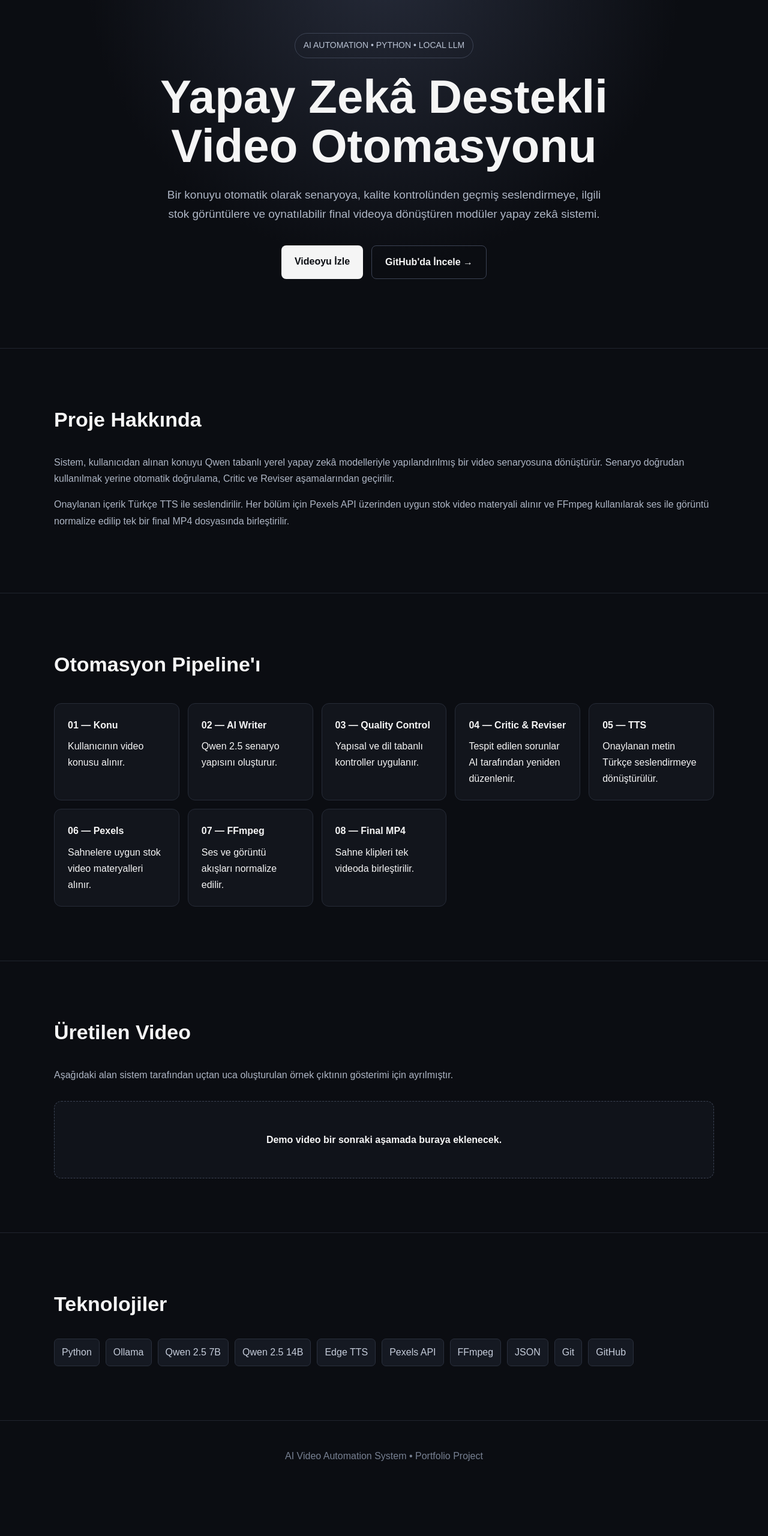
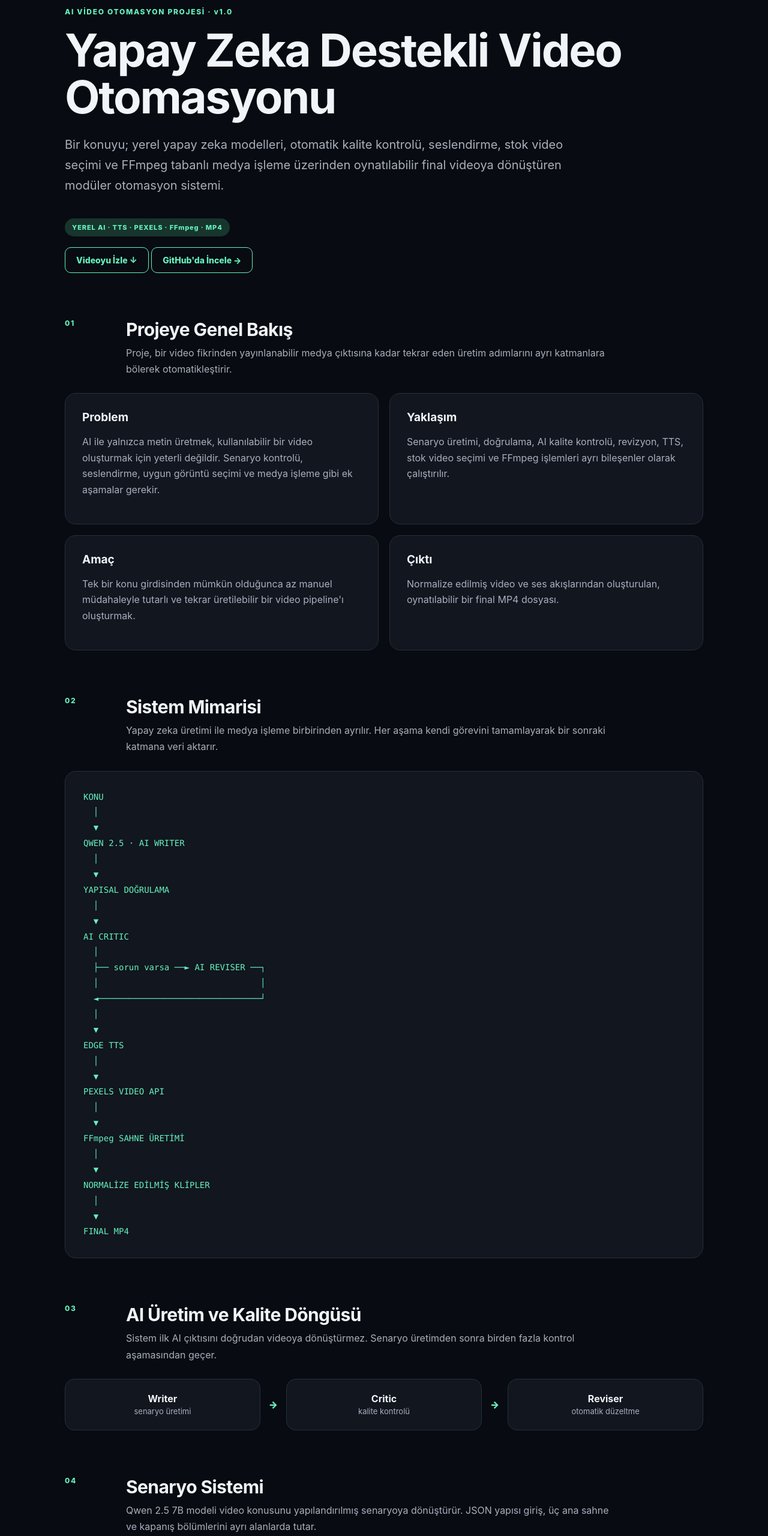
Before and after one commit to tolgakale-cyber/ai-video-avatar-automation, a plain HTML site: page index.html in a window 1280 px wide. Shown: the part 60-2620 px from the top of the page at 60% size. Before the commit the page ends 2545 px from the top, so only its background shows below. Drawn offline with Linux system fonts and the light colour scheme.

Commit message:
GitHub Pages tasarimi guncellendi

```diff
--- a/index.html
+++ b/index.html
@@ -1,316 +1,667 @@
-<!DOCTYPE html>
+<!doctype html>
 <html lang="tr">
 <head>
-    <meta charset="UTF-8">
-    <meta name="viewport" content="width=device-width, initial-scale=1.0">
-
-    <title>AI Video Automation System</title>
+<meta charset="utf-8">
+<meta name="viewport" content="width=device-width,initial-scale=1">
+<meta name="description" content="Yapay zeka destekli senaryo, kalite kontrolü, seslendirme, stok video seçimi ve final MP4 üretimini otomatikleştiren modüler video sistemi.">
+<title>Yapay Zeka Destekli Video Otomasyonu</title>
 
 <style>
-        * {
-            box-sizing: border-box;
+:root{
+  --bg:#080b11;
+  --card:#11161f;
+  --card2:#0d121a;
+  --line:#27303c;
+  --text:#f1f4f8;
+  --muted:#a8b0bd;
+  --accent:#66f1be
 }
 
-        body {
-            margin: 0;
-            font-family: Arial, sans-serif;
-            background: #0b0d12;
-            color: #f5f5f5;
-            line-height: 1.7;
+*{box-sizing:border-box}
+html{scroll-behavior:smooth}
+
+body{
+  margin:0;
+  background:var(--bg);
+  color:var(--text);
+  font-family:Inter,system-ui,-apple-system,"Segoe UI",Arial,sans-serif
 }
 
-        .container {
-            width: min(1100px, 90%);
-            margin: 0 auto;
+main{
+  max-width:1120px;
+  margin:auto;
+  padding:72px 28px 100px
 }
 
-        header {
-            min-height: 80vh;
-            display: flex;
-            align-items: center;
-            text-align: center;
-            background:
-                radial-gradient(circle at top, #252a38 0%, #0b0d12 55%);
+.eyebrow,.num{
+  color:var(--accent);
+  font-size:12px;
+  font-weight:800;
+  letter-spacing:.14em
 }
 
-        .hero {
-            width: 100%;
-            padding: 80px 0;
+h1{
+  font-size:clamp(42px,7vw,76px);
+  line-height:1.02;
+  max-width:1000px;
+  margin:18px 0 24px;
+  letter-spacing:-.03em
 }
 
-        .badge {
-            display: inline-block;
-            padding: 8px 14px;
-            border: 1px solid #3c4354;
-            border-radius: 999px;
-            color: #b9c2d3;
-            font-size: 14px;
-            margin-bottom: 24px;
+.lead{
+  color:var(--muted);
+  font-size:20px;
+  line-height:1.7;
+  max-width:860px
 }
 
-        h1 {
-            font-size: clamp(42px, 7vw, 78px);
-            line-height: 1.05;
-            margin: 0 auto 24px;
-            max-width: 900px;
+.tag{
+  display:inline-block;
+  margin-top:18px;
+  padding:8px 12px;
+  border-radius:999px;
+  background:#17352d;
+  color:var(--accent);
+  font-size:11px;
+  font-weight:800;
+  letter-spacing:.08em
 }
 
-        .hero p {
-            max-width: 760px;
-            margin: 0 auto 36px;
-            color: #aeb6c5;
-            font-size: 19px;
+section{padding-top:76px}
+
+.section-head{
+  display:grid;
+  grid-template-columns:90px 1fr;
+  gap:12px;
+  align-items:start;
+  margin-bottom:26px
 }
 
-        .buttons {
-            display: flex;
-            justify-content: center;
-            gap: 14px;
-            flex-wrap: wrap;
+.section-head h2{
+  font-size:30px;
+  margin:0;
+  letter-spacing:-.02em
 }
 
-        .button {
-            display: inline-block;
-            padding: 13px 22px;
-            border-radius: 8px;
-            text-decoration: none;
-            font-weight: bold;
-            transition: 0.2s;
+.section-head p{
+  grid-column:2;
+  color:var(--muted);
+  line-height:1.7;
+  max-width:820px;
+  margin:8px 0 0
 }
 
-        .primary {
-            background: #f5f5f5;
-            color: #0b0d12;
+.grid{
+  display:grid;
+  grid-template-columns:repeat(2,1fr);
+  gap:18px
 }
 
-        .secondary {
-            border: 1px solid #3c4354;
-            color: #f5f5f5;
+.grid.three{
+  grid-template-columns:repeat(3,1fr)
 }
 
-        .button:hover {
-            transform: translateY(-2px);
+.card,.panel{
+  background:var(--card);
+  border:1px solid var(--line);
+  border-radius:18px;
+  padding:28px
 }
 
-        section {
-            padding: 90px 0;
-            border-top: 1px solid #20242e;
+.card h3{
+  font-size:19px;
+  margin:0 0 12px
 }
 
-        h2 {
-            font-size: 34px;
-            margin-top: 0;
+.card p,.card li,.panel p{
+  color:var(--muted);
+  line-height:1.65
 }
 
-        .muted {
-            color: #aeb6c5;
+.card ul{
+  padding-left:20px;
+  margin-bottom:0
 }
 
-        .pipeline {
-            display: grid;
-            grid-template-columns: repeat(auto-fit, minmax(190px, 1fr));
-            gap: 14px;
-            margin-top: 35px;
+.flow{
+  background:var(--card);
+  border:1px solid var(--line);
+  border-radius:18px;
+  padding:30px;
+  overflow:auto
 }
 
-        .card {
-            background: #12151c;
-            border: 1px solid #262b37;
-            border-radius: 12px;
-            padding: 22px;
+.flow pre{
+  margin:0;
+  color:var(--accent);
+  font-size:14px;
+  line-height:1.85;
+  font-family:"SFMono-Regular",Consolas,monospace
 }
 
-        .card strong {
-            display: block;
-            margin-bottom: 8px;
+.small{
+  font-size:13px;
+  color:var(--muted)
 }
 
-        .tech {
-            display: flex;
-            flex-wrap: wrap;
-            gap: 10px;
-            margin-top: 25px;
+.accent{
+  color:var(--accent)
 }
 
-        .tech span {
-            padding: 8px 12px;
-            background: #151922;
-            border: 1px solid #2a303d;
-            border-radius: 7px;
-            color: #c5ccda;
+.arch{
+  display:grid;
+  grid-template-columns:1fr auto 1fr auto 1fr;
+  gap:14px;
+  align-items:center
 }
 
-        .video-box {
-            margin-top: 30px;
-            padding: 50px 25px;
-            text-align: center;
-            border: 1px dashed #3c4354;
-            border-radius: 12px;
-            background: #10131a;
+.node{
+  padding:22px 18px;
+  text-align:center;
+  background:var(--card);
+  border:1px solid var(--line);
+  border-radius:16px
 }
 
-        footer {
-            padding: 45px 0;
-            text-align: center;
-            color: #778092;
-            border-top: 1px solid #20242e;
+.arrow{
+  color:var(--accent);
+  font-weight:900
 }
 
-        @media (max-width: 600px) {
-            header {
-                min-height: auto;
+.github-btn{
+  display:inline-block;
+  margin-top:18px;
+  padding:12px 18px;
+  border:1px solid var(--accent);
+  border-radius:10px;
+  color:var(--accent);
+  text-decoration:none;
+  font-weight:800;
+  font-size:14px;
+  transition:.2s
 }
 
-            .hero {
-                padding: 100px 0;
+.github-btn:hover{
+  background:var(--accent);
+  color:var(--bg)
 }
 
-            section {
-                padding: 65px 0;
+.video-box{
+  background:var(--card);
+  border:1px solid var(--line);
+  border-radius:18px;
+  padding:28px
 }
+
+.video-placeholder{
+  min-height:280px;
+  display:flex;
+  align-items:center;
+  justify-content:center;
+  text-align:center;
+  border:1px dashed var(--line);
+  border-radius:14px;
+  color:var(--muted);
+  background:#070a0f
+}
+
+footer{
+  margin-top:90px;
+  padding-top:30px;
+  border-top:1px solid var(--line);
+  color:var(--muted);
+  font-size:13px
+}
+
+@media(max-width:800px){
+  .grid,.grid.three{grid-template-columns:1fr}
+  .section-head{grid-template-columns:1fr}
+  .section-head p{grid-column:1}
+  .arch{grid-template-columns:1fr}
+  .arrow{transform:rotate(90deg);text-align:center}
+  main{padding:52px 20px 80px}
 }
 </style>
 </head>
 
 <body>
+<main>
 
 <header>
-    <div class="container hero">
-        <div class="badge">AI AUTOMATION • PYTHON • LOCAL LLM</div>
+  <div class="eyebrow">AI VİDEO OTOMASYON PROJESİ · v1.0</div>
 
-        <h1>Yapay Zekâ Destekli Video Otomasyonu</h1>
+  <h1>Yapay Zeka Destekli Video Otomasyonu</h1>
 
-        <p>
-            Bir konuyu otomatik olarak senaryoya, kalite kontrolünden geçmiş
-            seslendirmeye, ilgili stok görüntülere ve oynatılabilir final
-            videoya dönüştüren modüler yapay zekâ sistemi.
+  <p class="lead">
+    Bir konuyu; yerel yapay zeka modelleri, otomatik kalite kontrolü,
+    seslendirme, stok video seçimi ve FFmpeg tabanlı medya işleme
+    üzerinden oynatılabilir final videoya dönüştüren modüler otomasyon sistemi.
   </p>
 
-        <div class="buttons">
-            <a class="button primary" href="#demo">
-                Videoyu İzle
+  <span class="tag">YEREL AI · TTS · PEXELS · FFmpeg · MP4</span>
+
+  <br>
+
+  <a class="github-btn" href="#demo">
+    Videoyu İzle ↓
   </a>
 
-            <a class="button secondary"
+  <a class="github-btn"
      href="https://github.com/tolgakale-cyber/ai-video-avatar-automation"
-               target="_blank">
+     target="_blank"
+     rel="noopener noreferrer">
     GitHub'da İncele →
   </a>
+</header>
+
+
+<section>
+  <div class="section-head">
+    <div class="num">01</div>
+
+    <div>
+      <h2>Projeye Genel Bakış</h2>
+      <p>
+        Proje, bir video fikrinden yayınlanabilir medya çıktısına kadar
+        tekrar eden üretim adımlarını ayrı katmanlara bölerek otomatikleştirir.
+      </p>
     </div>
   </div>
-</header>
 
-<main>
+  <div class="grid">
+    <div class="card">
+      <h3>Problem</h3>
+      <p>
+        AI ile yalnızca metin üretmek, kullanılabilir bir video oluşturmak
+        için yeterli değildir. Senaryo kontrolü, seslendirme, uygun görüntü
+        seçimi ve medya işleme gibi ek aşamalar gerekir.
+      </p>
+    </div>
 
-<section>
-    <div class="container">
-        <h2>Proje Hakkında</h2>
+    <div class="card">
+      <h3>Yaklaşım</h3>
+      <p>
+        Senaryo üretimi, doğrulama, AI kalite kontrolü, revizyon,
+        TTS, stok video seçimi ve FFmpeg işlemleri ayrı bileşenler
+        olarak çalıştırılır.
+      </p>
+    </div>
 
-        <p class="muted">
-            Sistem, kullanıcıdan alınan konuyu Qwen tabanlı yerel yapay zekâ
-            modelleriyle yapılandırılmış bir video senaryosuna dönüştürür.
-            Senaryo doğrudan kullanılmak yerine otomatik doğrulama, Critic
-            ve Reviser aşamalarından geçirilir.
+    <div class="card">
+      <h3>Amaç</h3>
+      <p>
+        Tek bir konu girdisinden mümkün olduğunca az manuel müdahaleyle
+        tutarlı ve tekrar üretilebilir bir video pipeline'ı oluşturmak.
       </p>
+    </div>
 
-        <p class="muted">
-            Onaylanan içerik Türkçe TTS ile seslendirilir. Her bölüm için
-            Pexels API üzerinden uygun stok video materyali alınır ve FFmpeg
-            kullanılarak ses ile görüntü normalize edilip tek bir final MP4
-            dosyasında birleştirilir.
+    <div class="card">
+      <h3>Çıktı</h3>
+      <p>
+        Normalize edilmiş video ve ses akışlarından oluşturulan,
+        oynatılabilir bir final MP4 dosyası.
       </p>
+    </div>
   </div>
 </section>
 
+
 <section>
-    <div class="container">
-        <h2>Otomasyon Pipeline'ı</h2>
+  <div class="section-head">
+    <div class="num">02</div>
 
-        <div class="pipeline">
+    <div>
+      <h2>Sistem Mimarisi</h2>
+      <p>
+        Yapay zeka üretimi ile medya işleme birbirinden ayrılır.
+        Her aşama kendi görevini tamamlayarak bir sonraki katmana veri aktarır.
+      </p>
+    </div>
+  </div>
+
+  <div class="flow">
+<pre>KONU
+  │
+  ▼
+QWEN 2.5 · AI WRITER
+  │
+  ▼
+YAPISAL DOĞRULAMA
+  │
+  ▼
+AI CRITIC
+  │
+  ├── sorun varsa ──► AI REVISER ──┐
+  │                                │
+  ◄────────────────────────────────┘
+  │
+  ▼
+EDGE TTS
+  │
+  ▼
+PEXELS VIDEO API
+  │
+  ▼
+FFmpeg SAHNE ÜRETİMİ
+  │
+  ▼
+NORMALİZE EDİLMİŞ KLİPLER
+  │
+  ▼
+FINAL MP4</pre>
+  </div>
+</section>
+
+
+<section>
+  <div class="section-head">
+    <div class="num">03</div>
+
+    <div>
+      <h2>AI Üretim ve Kalite Döngüsü</h2>
+      <p>
+        Sistem ilk AI çıktısını doğrudan videoya dönüştürmez.
+        Senaryo üretimden sonra birden fazla kontrol aşamasından geçer.
+      </p>
+    </div>
+  </div>
+
+  <div class="arch">
+    <div class="node">
+      <strong>Writer</strong><br>
+      <span class="small">senaryo üretimi</span>
+    </div>
+
+    <div class="arrow">→</div>
+
+    <div class="node">
+      <strong>Critic</strong><br>
+      <span class="small">kalite kontrolü</span>
+    </div>
+
+    <div class="arrow">→</div>
+
+    <div class="node">
+      <strong>Reviser</strong><br>
+      <span class="small">otomatik düzeltme</span>
+    </div>
+  </div>
+</section>
+
+
+<section>
+  <div class="section-head">
+    <div class="num">04</div>
+
+    <div>
+      <h2>Senaryo Sistemi</h2>
+      <p>
+        Qwen 2.5 7B modeli video konusunu yapılandırılmış senaryoya
+        dönüştürür. JSON yapısı giriş, üç ana sahne ve kapanış bölümlerini
+        ayrı alanlarda tutar.
+      </p>
+    </div>
+  </div>
+
+  <div class="grid">
     <div class="card">
-                <strong>01 — Konu</strong>
-                Kullanıcının video konusu alınır.
+      <h3>Yapısal Doğrulama</h3>
+      <p>
+        Python katmanı gerekli alanları, sahne sayısını ve beklenen veri
+        yapısını kontrol eder.
+      </p>
     </div>
 
     <div class="card">
-                <strong>02 — AI Writer</strong>
-                Qwen 2.5 senaryo yapısını oluşturur.
+      <h3>İçerik Kuralları</h3>
+      <p>
+        Placeholder içerikler, uydurma şirket ve kişi adları,
+        kaynaksız istatistikler ve belirli hatalı içerik biçimleri
+        filtrelenir.
+      </p>
     </div>
 
     <div class="card">
-                <strong>03 — Quality Control</strong>
-                Yapısal ve dil tabanlı kontroller uygulanır.
+      <h3>AI Critic</h3>
+      <p>
+        Qwen 2.5 14B; başlık, giriş, sahne anlatımları,
+        görsel açıklamaları ve kapanışı kalite açısından ayrı ayrı inceler.
+      </p>
     </div>
 
     <div class="card">
-                <strong>04 — Critic & Reviser</strong>
-                Tespit edilen sorunlar AI tarafından yeniden düzenlenir.
+      <h3>AI Reviser</h3>
+      <p>
+        Critic sorun tespit ettiğinde geri bildirim Writer/Reviser
+        katmanına aktarılır ve senaryo otomatik olarak yeniden düzenlenir.
+      </p>
+    </div>
+  </div>
+</section>
+
+
+<section>
+  <div class="section-head">
+    <div class="num">05</div>
+
+    <div>
+      <h2>Seslendirme</h2>
+      <p>
+        Kalite kontrolünden geçen senaryo Edge TTS üzerinden Türkçe
+        ses dosyalarına dönüştürülür.
+      </p>
+    </div>
+  </div>
+
+  <div class="grid">
+    <div class="card">
+      <h3>Türkçe TTS</h3>
+      <p>
+        Sistem mevcut sürümde <span class="accent">tr-TR-AhmetNeural</span>
+        sesini kullanarak giriş, sahneler ve kapanış için ayrı ses
+        dosyaları oluşturur.
+      </p>
     </div>
 
     <div class="card">
-                <strong>05 — TTS</strong>
-                Onaylanan metin Türkçe seslendirmeye dönüştürülür.
+      <h3>Sahne Bazlı Üretim</h3>
+      <p>
+        Her ses bölümünün süresi FFprobe ile ölçülür ve ilgili video
+        klibinin hedef süresi buna göre belirlenir.
+      </p>
+    </div>
+  </div>
+</section>
+
+
+<section>
+  <div class="section-head">
+    <div class="num">06</div>
+
+    <div>
+      <h2>Pexels Video Entegrasyonu</h2>
+      <p>
+        Senaryodaki görsel açıklamalar, stok video araması için sorgu
+        olarak kullanılır.
+      </p>
+    </div>
+  </div>
+
+  <div class="grid">
+    <div class="card">
+      <h3>Otomatik Arama</h3>
+      <p>
+        Pexels Video API üzerinden sahneyle ilişkili yatay video
+        materyalleri aranır.
+      </p>
     </div>
 
     <div class="card">
-                <strong>06 — Pexels</strong>
-                Sahnelere uygun stok video materyalleri alınır.
+      <h3>Klip Seçimi</h3>
+      <p>
+        Sistem ses süresini dikkate alır ve kullanılabilir video
+        kaynakları arasından uygun medya dosyasını indirir.
+      </p>
+    </div>
+  </div>
+</section>
+
+
+<section>
+  <div class="section-head">
+    <div class="num">07</div>
+
+    <div>
+      <h2>FFmpeg Video Motoru</h2>
+      <p>
+        Farklı kaynaklardan gelen medya dosyaları final birleştirme
+        öncesinde ortak teknik özelliklere normalize edilir.
+      </p>
+    </div>
+  </div>
+
+  <div class="grid three">
+    <div class="card">
+      <h3>1280 × 720</h3>
+      <p>Video görüntüsü ortak HD çözünürlüğe ölçeklenir ve kırpılır.</p>
     </div>
 
     <div class="card">
-                <strong>07 — FFmpeg</strong>
-                Ses ve görüntü akışları normalize edilir.
+      <h3>30 FPS</h3>
+      <p>
+        Kare zamanlaması yeniden oluşturularak sahneler sabit kare
+        hızında üretilir.
+      </p>
     </div>
 
     <div class="card">
-                <strong>08 — Final MP4</strong>
-                Sahne klipleri tek videoda birleştirilir.
+      <h3>AAC Audio</h3>
+      <p>
+        Ses akışı normalize edilerek final video ile uyumlu hale getirilir.
+      </p>
+    </div>
+  </div>
+</section>
+
+
+<section id="demo">
+  <div class="section-head">
+    <div class="num">08</div>
+
+    <div>
+      <h2>Demo ve Final Çıktı</h2>
+      <p>
+        Sistem tarafından uçtan uca üretilen örnek video bu bölümde
+        gösterilecektir.
+      </p>
+    </div>
+  </div>
+
+  <div class="video-box">
+    <div class="video-placeholder">
+      <div>
+        <strong class="accent">FINAL VIDEO</strong>
+        <p>
+          Demo MP4 dosyası bir sonraki aşamada bu alana eklenecek.
+        </p>
       </div>
     </div>
   </div>
 </section>
 
-<section id="demo">
-    <div class="container">
-        <h2>Üretilen Video</h2>
 
-        <p class="muted">
-            Aşağıdaki alan sistem tarafından uçtan uca oluşturulan örnek
-            çıktının gösterimi için ayrılmıştır.
+<section>
+  <div class="section-head">
+    <div class="num">09</div>
+
+    <div>
+      <h2>Teknoloji Katmanı</h2>
+      <p>
+        Proje, yerel AI üretimi ile klasik medya işleme araçlarını
+        tek bir Python workflow'unda birleştirir.
       </p>
+    </div>
+  </div>
 
-        <div class="video-box">
-            <strong>Demo video bir sonraki aşamada buraya eklenecek.</strong>
+  <div class="grid three">
+    <div class="card">
+      <h3>Python</h3>
+      <p>Orkestrasyon ve otomasyon katmanı.</p>
+    </div>
+
+    <div class="card">
+      <h3>Ollama</h3>
+      <p>Yerel LLM modellerinin çalıştırılması.</p>
+    </div>
+
+    <div class="card">
+      <h3>Qwen 2.5</h3>
+      <p>Writer, Critic ve Reviser görevleri.</p>
+    </div>
+
+    <div class="card">
+      <h3>Edge TTS</h3>
+      <p>Türkçe seslendirme üretimi.</p>
+    </div>
+
+    <div class="card">
+      <h3>Pexels API</h3>
+      <p>Stok video materyali sağlama katmanı.</p>
+    </div>
+
+    <div class="card">
+      <h3>FFmpeg</h3>
+      <p>Video, ses, zamanlama ve final MP4 üretimi.</p>
     </div>
   </div>
 </section>
 
+
 <section>
-    <div class="container">
-        <h2>Teknolojiler</h2>
+  <div class="section-head">
+    <div class="num">10</div>
 
-        <div class="tech">
-            <span>Python</span>
-            <span>Ollama</span>
-            <span>Qwen 2.5 7B</span>
-            <span>Qwen 2.5 14B</span>
-            <span>Edge TTS</span>
-            <span>Pexels API</span>
-            <span>FFmpeg</span>
-            <span>JSON</span>
-            <span>Git</span>
-            <span>GitHub</span>
+    <div>
+      <h2>Mevcut Durum</h2>
+      <p>
+        v1, çalışan uçtan uca video üretim pipeline'ını içerir.
+        Bu sayfada yalnızca mevcut sürümde gerçekten çalışan
+        özellikler listelenmektedir.
+      </p>
+    </div>
+  </div>
+
+  <div class="grid">
+    <div class="card">
+      <h3>v1 · Tamamlananlar</h3>
+      <ul>
+        <li>Qwen tabanlı senaryo üretimi</li>
+        <li>Yapısal doğrulama</li>
+        <li>AI Critic kalite kontrolü</li>
+        <li>AI Reviser düzeltme döngüsü</li>
+        <li>Türkçe Edge TTS seslendirme</li>
+        <li>Pexels Video API entegrasyonu</li>
+        <li>FFmpeg sahne normalizasyonu</li>
+        <li>Otomatik final MP4 üretimi</li>
+      </ul>
+    </div>
+
+    <div class="card">
+      <h3>Proje Prensibi</h3>
+      <p>
+        AI modelleri içerik üretimi ve kalite kontrolünden sorumluyken,
+        Python workflow'u süreç yönetimini; FFmpeg ise deterministik
+        medya üretimini gerçekleştirir.
+      </p>
     </div>
   </div>
 </section>
 
-</main>
 
 <footer>
-    <div class="container">
-        AI Video Automation System • Portfolio Project
-    </div>
+  Yapay Zeka Destekli Video Otomasyonu · v1.0 · Türkçe teknik proje incelemesi
 </footer>
 
+</main>
 </body>
 </html>
```
Lines whose indentation alone changed are shown as unchanged.
